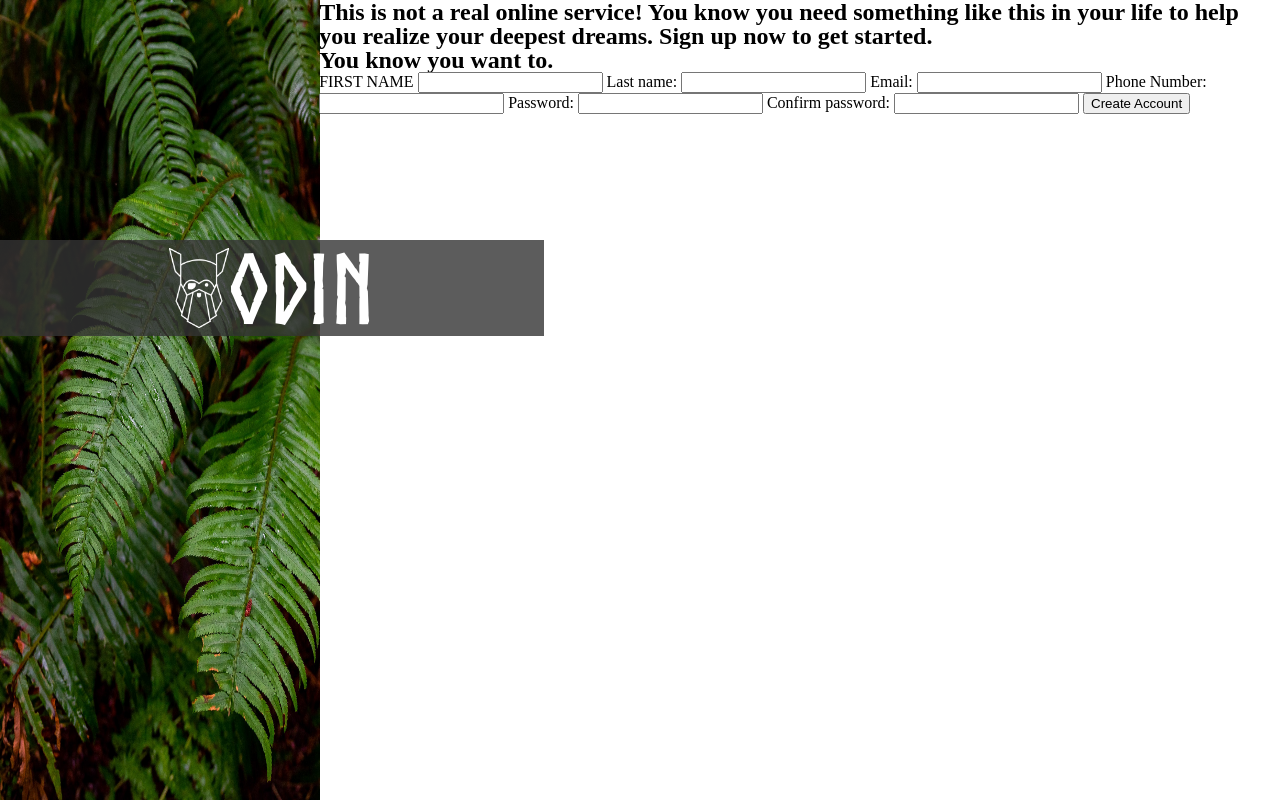
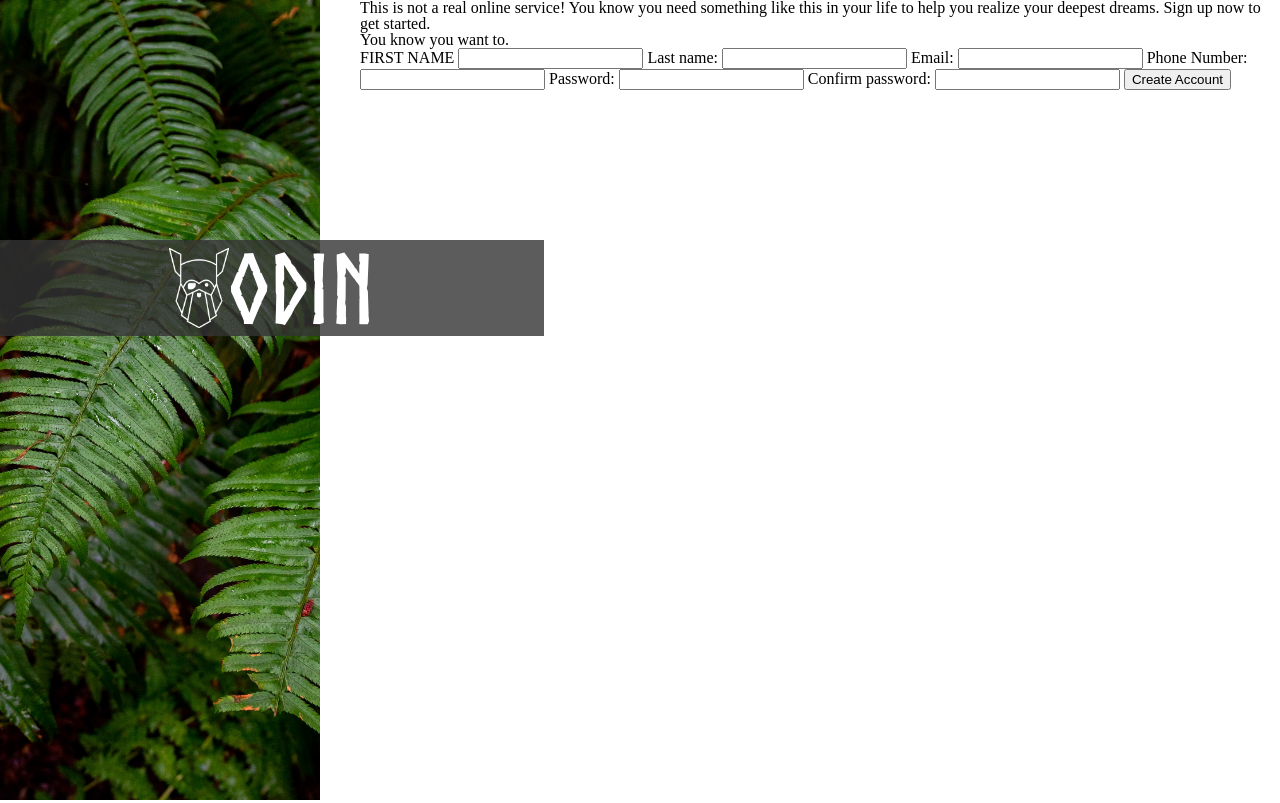
Before and after one commit to DenverDawgs18/Sign-Up-Form, a plain HTML site: page index.html in a window 1280 px wide. Drawn offline with Linux system fonts and the light colour scheme.

Commit message:
Revert "turned leaves to a background image"
This reverts commit 3f6d992acbf81f86ed5d2a54466b6fa8785532ba.

```diff
--- a/index.html
+++ b/index.html
@@ -9,6 +9,7 @@
 <body>
     <div class="wrapper">
         <div class="left-side">
+            <img src="images/leaves.jpg" class="leaves">
             <div class="background">
                 <img src="images/odin-lined.png" class="thor">
                 <p class="Odin">ODIN</p>
--- a/styles.css
+++ b/styles.css
@@ -55,10 +55,12 @@ table {
     display: flex;
     gap: 5vh;
 }
-body{
-    background-image: url("images/leaves.jpg");
-    background-size: 40vh 100vh;
-    background-repeat: no-repeat;
+.leaves{
+    height: 100vh;
+    width: 40vh;
+    object-fit: cover;
+    flex-shrink: 1;
+    position: relative;
 }
 .left-side{
     width: 40%;
@@ -80,12 +82,3 @@ body{
     font-size: 6rem;
     color: white;
 }
-.image-wrapper{
-    display: flex;
-    justify-content: center;
-    align-items: center;
-}
-.this{
-    font-size: 24px;
-    font-weight: bold;
-}
```
